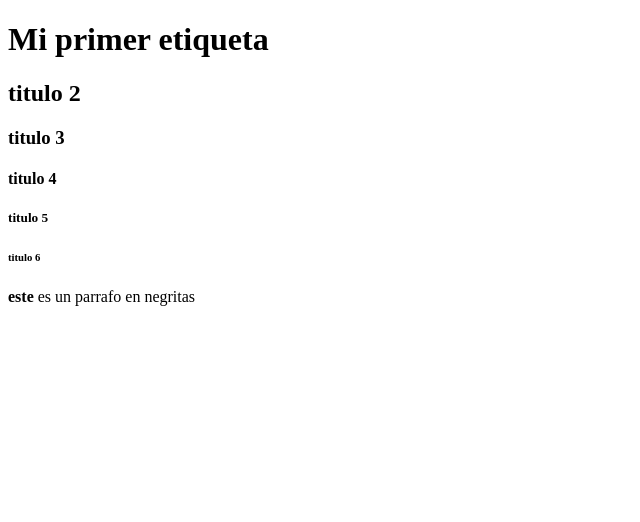
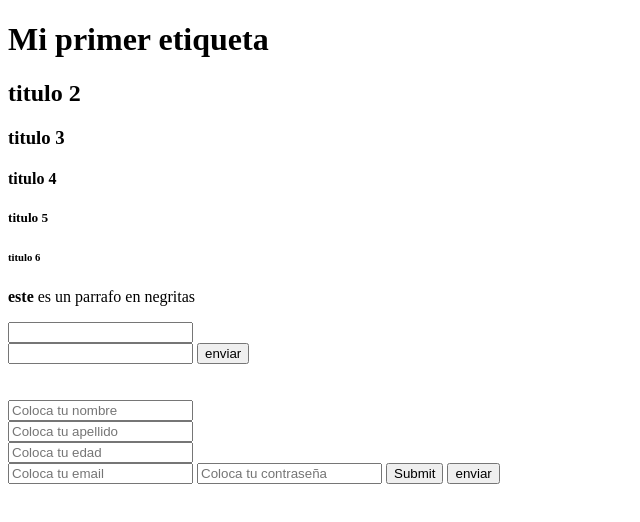
Before and after one commit to Eduardo1019hr/Santander-bedu-front, a plain HTML site: page index.html in a window 1280 px wide. Shown: the whole page, without its empty margins (0-640 px from the left). Drawn offline with Linux system fonts and the light colour scheme.

Commit message:
formularios

```diff
--- a/index.html
+++ b/index.html
@@ -10,8 +10,6 @@
 
       <h1>Mi primer etiqueta</h1>
 
-
-
     <h2>titulo 2</h2>
     <h3>titulo 3</h3>
     <h4>titulo 4</h4>
@@ -22,5 +20,23 @@
        <b>este </b>es un parrafo en negritas
      </p>
 
+     <input type="text"> <br>
+
+
+     <form action="">
+        <input type="email">
+        <button type="submit"> enviar  </button>
+     </form> <br>
+     <br>
+
+     <!-- Comentario -->
+
+     <input type="text" placeholder="Coloca tu nombre"> <br>
+     <input type="text" placeholder="Coloca tu apellido"> <br>
+     <input type="number" placeholder="Coloca tu edad"> <br>
+     <input type="email" placeholder="Coloca tu email">
+     <input type="password" placeholder="Coloca tu contraseña">
+      <input type="submit">
+      <button type="submit">enviar</button>
   </body>
 </html>
```
